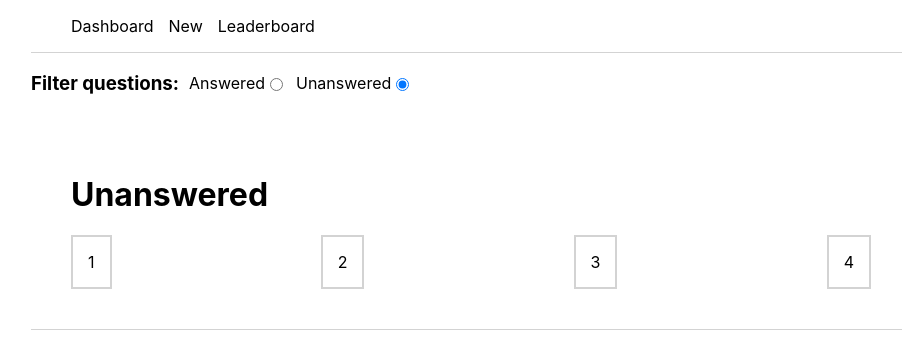
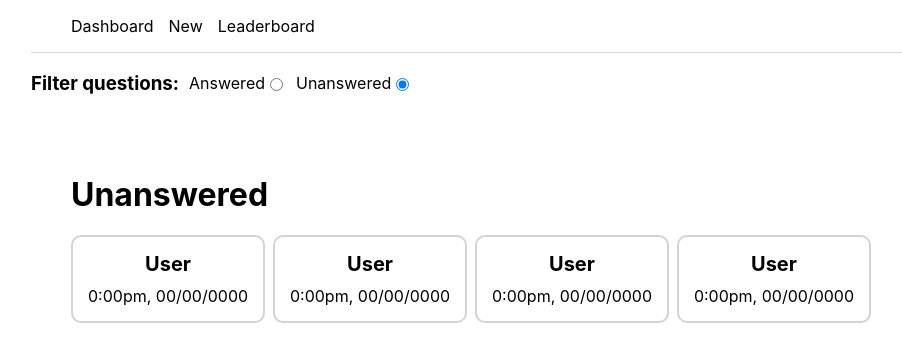
Before and after one commit to nickhibbits/employee-poll-react-app, a React (Create React App) app: page / in a window 1280 px wide. Shown: the top 362 px of the page, without its empty margins (169-1071 px from the left). Built offline with nearby package versions, Linux system fonts and the light colour scheme.

Commit message:
style question cards

```diff
--- a/src/components/Question.js
+++ b/src/components/Question.js
@@ -1,7 +1,12 @@
 import "../styles/_questions.css";
 
 const Question = ({ questionId }) => {
-  return <div className="question-component">{questionId}</div>;
+  return (
+    <div className="question-component">
+      <div className="card-title">User</div>
+      <div className="card-date">0:00pm, 00/00/0000</div>
+    </div>
+  );
 };
 
 export default Question;
--- a/src/styles/_questions.css
+++ b/src/styles/_questions.css
@@ -9,6 +9,22 @@
 }
 
 .question-component {
+  display: flex;
+  flex-direction: column;
+  align-items: center;
   border: solid 2px rgb(211, 211, 211);
   padding: 15px;
+  border-radius: 10px;
+  transition: ease-in, 0.5s;
 }
+
+.question-component:hover {
+  box-shadow: 5px 10px rgb(211, 211, 211);
+  cursor: pointer;
+}
+
+.card-title {
+  padding-bottom: 10px;
+  font-size: 20px;
+  font-weight: 700;
+}
```
